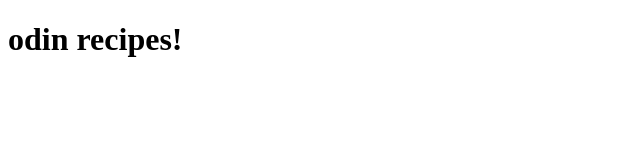
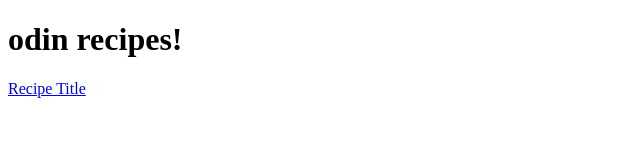
Before and after one commit to itsaba/git_test, a plain HTML site: page index.html in a window 1280 px wide. Shown: the whole page, without its empty margins (0-640 px from the left). Drawn offline with Linux system fonts and the light colour scheme.

Commit message:
Update index.html
i added the link to the pasta recipes page

```diff
--- a/index.html
+++ b/index.html
@@ -7,4 +7,5 @@
 
   <body>
     <h1>odin recipes!</h1>
+    <a href="recipes/pasta.html">Recipe Title</a>
   </body>
```
